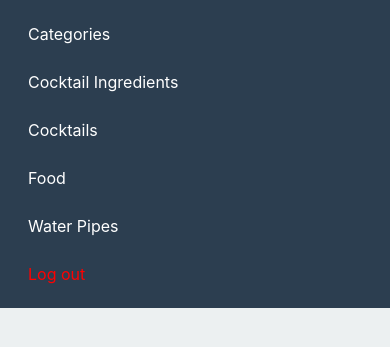
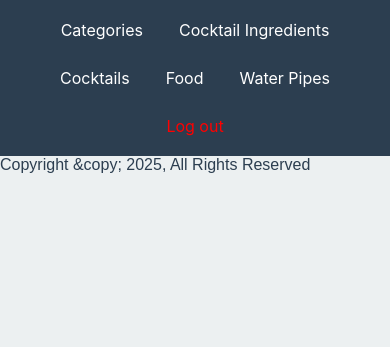
Before and after one commit to Nightgazer94/CodersLab_final, a Django app: page /adm/ in a window 390 px wide. Shown: the top 347 px of the page. Run offline with Django 5.2, Linux system fonts and the light colour scheme; the visitor is signed in with stand-in values (Sample User, id 1).

Commit message:
nav bar phone

```diff
--- a/src/adm/static/adm/css/nav_bar.css
+++ b/src/adm/static/adm/css/nav_bar.css
@@ -3,22 +3,22 @@ body {
     font-family: sans-serif;
     background-color: #ecf0f1;
     color: #2c3e50;
-    padding-top: 64px;
+    padding-top: 80px;
 }
 
 .navbar {
     background-color: #2c3e50;
     display: flex;
-    justify-content: flex-end;
+    justify-content: center;
+    flex-wrap: wrap;
     padding: 16px 24px;
-    gap: 24px;
+    gap: 16px;
     position: fixed;
     top: 0;
     left: 0;
     width: 100%;
     z-index: 1000;
-    white-space: nowrap;
-    overflow-x: auto;
+    white-space: normal;
     box-sizing: border-box;
 }
 
@@ -27,6 +27,7 @@ body {
     text-decoration: none;
     transition: background 0.3s;
     padding: 8px 12px;
+    flex-shrink: 0;
 }
 
 .navbar a:hover {
@@ -36,15 +37,13 @@ body {
 
 @media (max-width: 768px) {
     .navbar {
-        flex-direction: column;
-        align-items: flex-start;
+        justify-content: center;
+        padding: 12px 16px;
         gap: 12px;
-        padding: 16px;
-        white-space: normal;
-        overflow-x: visible;
     }
 
     .navbar a {
-        width: 100%;
+        width: auto;
+        text-align: center;
     }
 }
```
Also changed, not shown: 1 other file.
